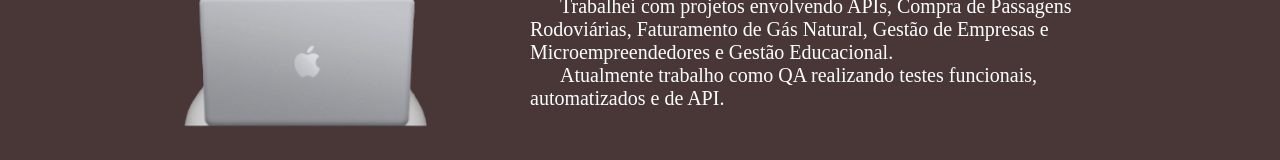
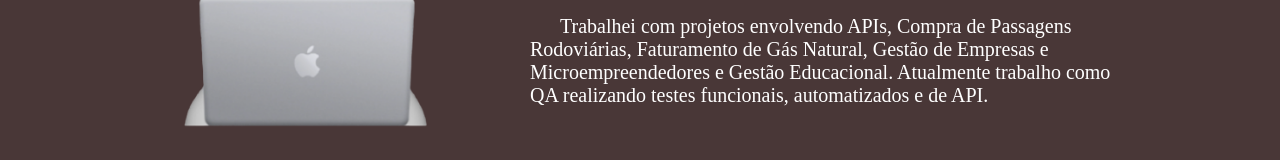
Before and after one commit to rubens-costa/MeuPortfolio, a plain HTML site: page index.html in a window 1280 px wide. Shown: the part 1133-1293 px from the top of the page. Drawn offline with nearby package versions, Linux system fonts and the light colour scheme; a web font is replaced by a local one.

Commit message:
Atualização2 no texto do menu SOBRE MIM

```diff
--- a/index.html
+++ b/index.html
@@ -89,15 +89,18 @@
                             Decidi trilhar na área de qualidade e testes
                             de software trabalhando e visando um produto
                             com mais conforto para experiência do usuário.
+
+                        </p>
+
+                        <br>
                         <p>
                             Trabalhei com projetos
                             envolvendo APIs, Compra de Passagens Rodoviárias,
                             Faturamento de Gás Natural, Gestão de Empresas e
                             Microempreendedores e Gestão Educacional.
-                        <p>
                             Atualmente trabalho como QA realizando testes
                             funcionais, automatizados e de API.
-                        </p>
+                            </br>
                         </p>
                         </p>
                         <br />
```
